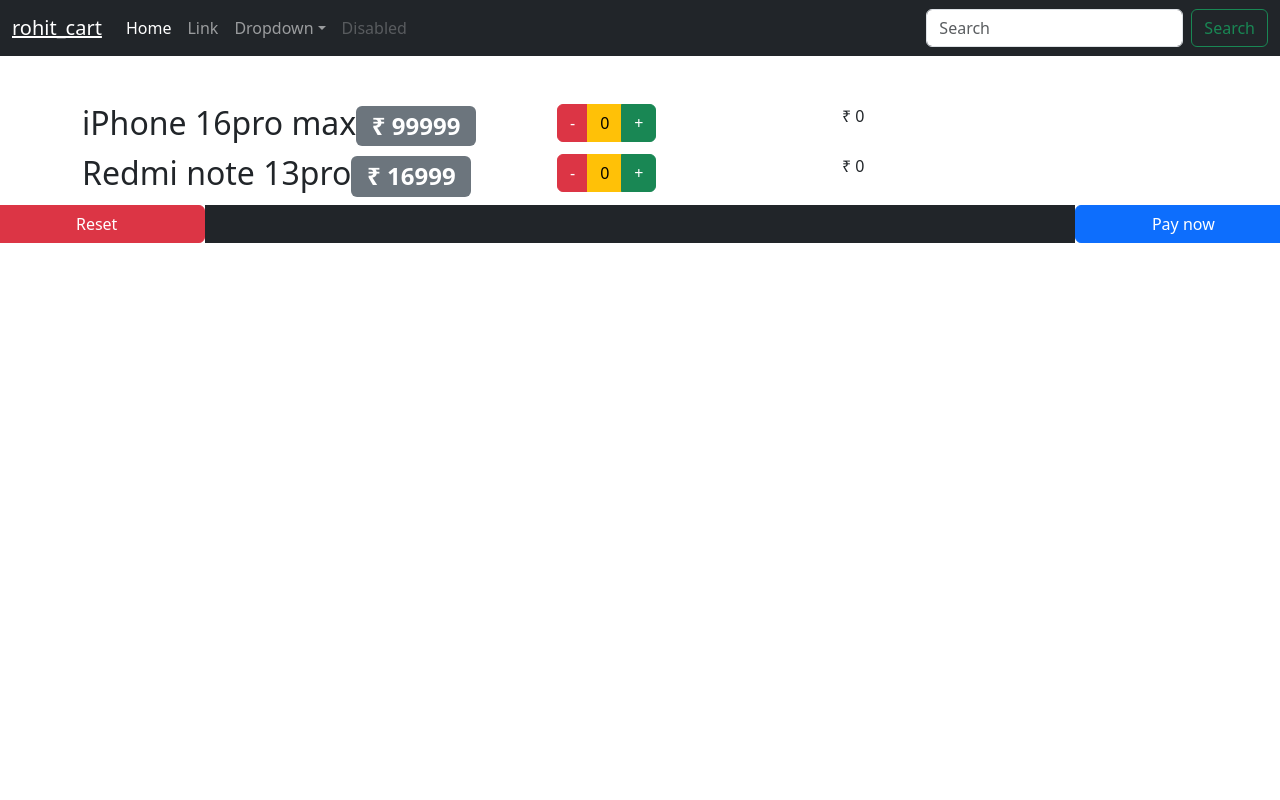
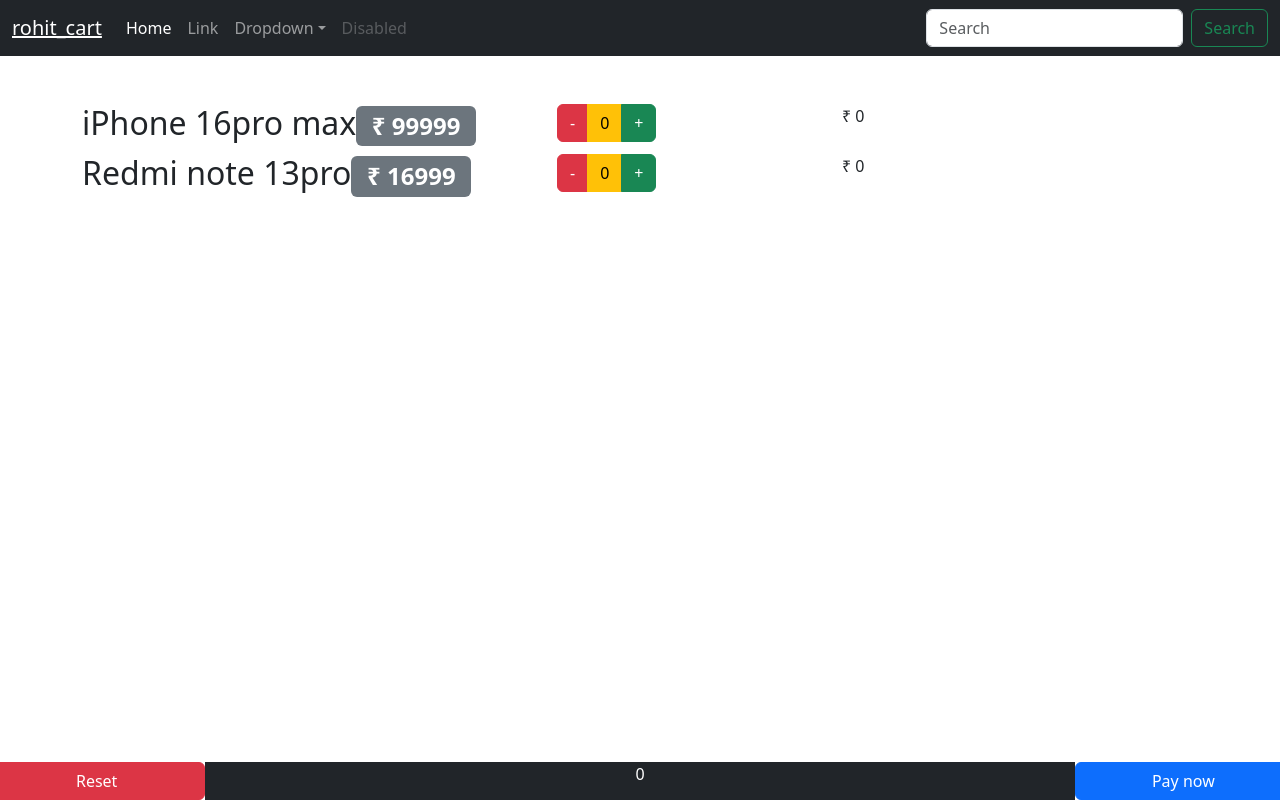
Before and after one commit to Rohit23092018/first_Reactjs_Project, a React (Vite) app in the folder rohit_cart/: page / in a window 1280 px wide. Built offline with nearby package versions, Linux system fonts and the light colour scheme.

Commit message:
adding feature total amount

```diff
--- a/rohit_cart/src/components/Footer.jsx
+++ b/rohit_cart/src/components/Footer.jsx
@@ -1,14 +1,11 @@
-import React from 'react'
+import React from 'react';
 
-export default function Footer() {
+export default function Footer(props) {
   return (
-    <div className='row'>
-        <button className='btn btn-danger col-2'>Reset</button>
-        <div className='col-8 bg-dark'>
-
-        </div>
-        <button className='btn btn-primary col-2'>Pay now</button>
-
+    <div className='row fixed-bottom'>
+      <button className='btn btn-danger col-2'>Reset</button>
+      <div className='col-8 bg-dark text-white text-center'>{props.totalAmount}</div>
+      <button className='btn btn-primary col-2'>Pay now</button>
     </div>
-  )
+  );
 }
--- a/rohit_cart/src/main.jsx
+++ b/rohit_cart/src/main.jsx
@@ -1,8 +1,8 @@
-import { StrictMode, useState } from 'react'
-import { createRoot } from 'react-dom/client'
-import Navbar from './components/navbar.jsx'
-import ProductList from './components/ProductList.jsx'
-import Footer from './components/Footer.jsx'
+import { StrictMode, useState } from 'react';
+import { createRoot } from 'react-dom/client';
+import Navbar from './components/navbar.jsx';
+import ProductList from './components/ProductList.jsx';
+import Footer from './components/Footer.jsx';
 
 const initialproductList = [
   {
@@ -19,17 +19,26 @@
 
 const Main = () => {
   // Initialize state with the initial product list
-  const [productList, setProductList] = useState(initialproductList);
+  let [productList, setProductList] = useState(initialproductList);
+  let [totalAmount, setTotalAmount] = useState(0);
 
   const increamentQuantity = (index) => {
     let newProductList = [...productList];
+    let newTotalAmount = totalAmount;
     newProductList[index].quantity++;
+    newTotalAmount = newTotalAmount + newProductList[index].price;
+    setTotalAmount(newTotalAmount);
     setProductList(newProductList);
   };
 
   const decreamentQuantity = (index) => {
     let newProductList = [...productList];
-    newProductList[index].quantity > 0 ? newProductList[index].quantity-- : newProductList[index].quantity=0
+    let newTotalAmount = totalAmount;
+    if (newProductList[index].quantity > 0) {
+      newProductList[index].quantity--;
+      newTotalAmount = newTotalAmount - newProductList[index].price;
+    }
+    setTotalAmount(newTotalAmount);
     setProductList(newProductList);
   };
 
@@ -40,6 +49,8 @@
         {/* Pass the product list and increment function as props */}
         <ProductList productList={productList} increamentQuantity={increamentQuantity} decreamentQuantity={decreamentQuantity} />
       </main>
+      {/* Pass totalAmount to Footer */}
+      <Footer totalAmount={totalAmount} />
     </>
   );
 };
@@ -47,6 +58,5 @@
 createRoot(document.getElementById('root')).render(
   <StrictMode>
     <Main />
-    <Footer />
   </StrictMode>
 );
```
